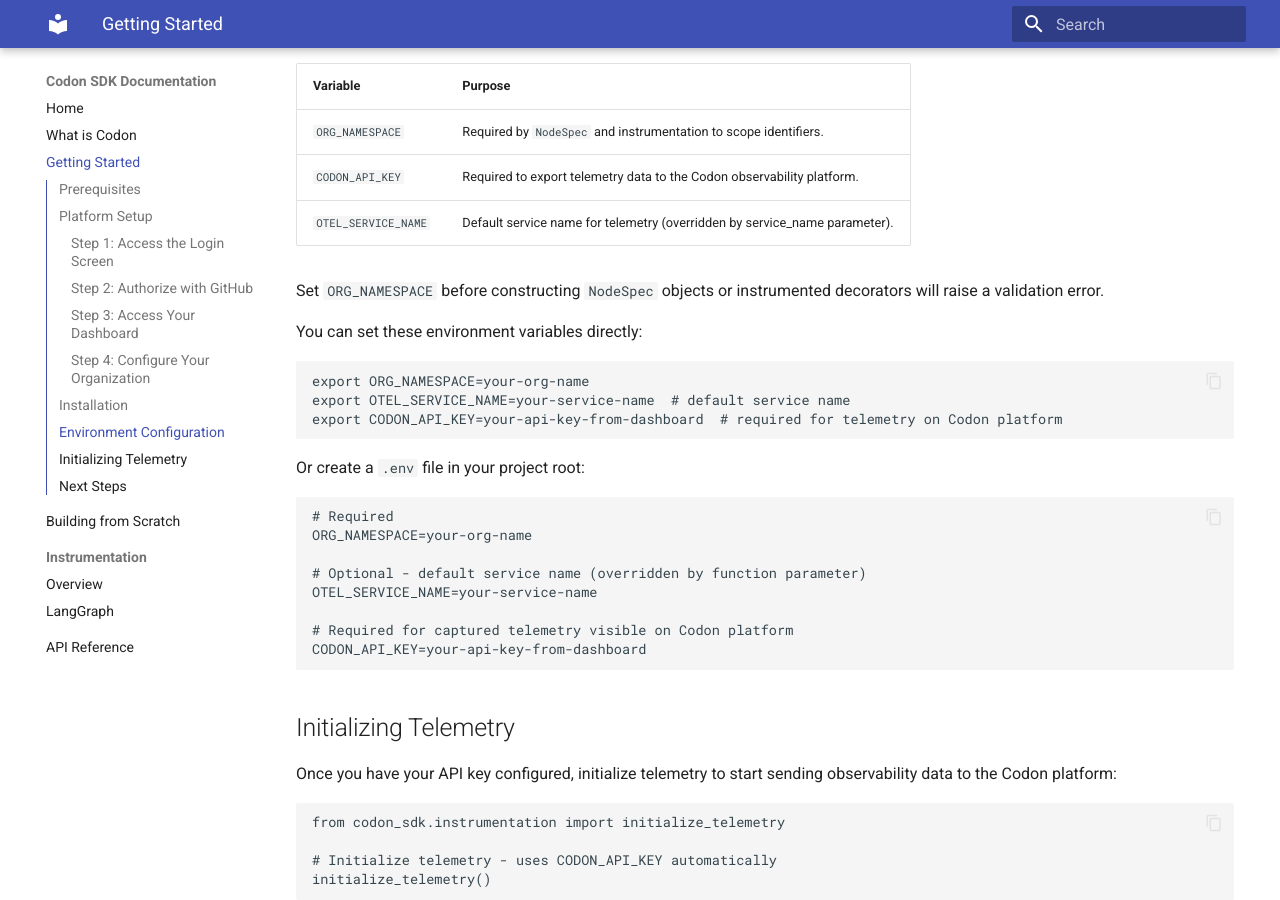
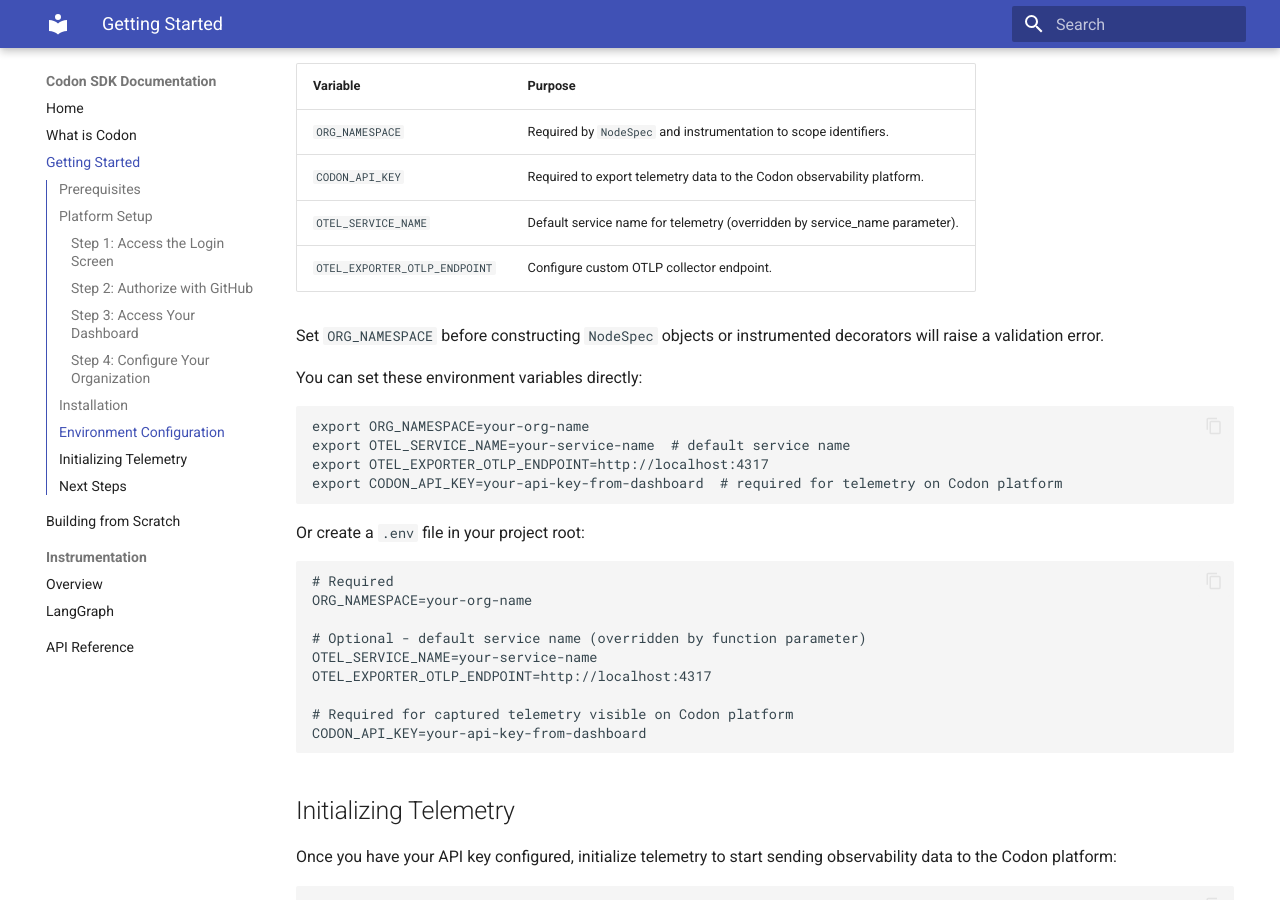
Before and after one commit to Codon-Ops/codon-sdk, an MkDocs documentation site: the page built from docs/public/getting-started.md, in a window 1280 px wide and 900 px high, scrolled down 3613 px. Built offline with MkDocs 1.6.1 and Material for MkDocs 9.7.7, drawn with Linux system fonts in a browser that asks for light colours.

Commit message:
dev/docs: readding OTEL_EXPORTER_OTLP_ENDPOINT

````diff
--- a/docs/public/getting-started.md
+++ b/docs/public/getting-started.md
@@ -59,6 +59,7 @@
 | `ORG_NAMESPACE` | Required by `NodeSpec` and instrumentation to scope identifiers. |
 | `CODON_API_KEY` | Required to export telemetry data to the Codon observability platform. |
 | `OTEL_SERVICE_NAME` | Default service name for telemetry (overridden by service_name parameter). |
+| `OTEL_EXPORTER_OTLP_ENDPOINT` | Configure custom OTLP collector endpoint. |
 
 Set `ORG_NAMESPACE` before constructing `NodeSpec` objects or instrumented decorators will raise a validation error.
 
@@ -67,6 +68,7 @@
 ```bash
 export ORG_NAMESPACE=your-org-name
 export OTEL_SERVICE_NAME=your-service-name  # default service name
+export OTEL_EXPORTER_OTLP_ENDPOINT=http://localhost:4317
 export CODON_API_KEY=your-api-key-from-dashboard  # required for telemetry on Codon platform
 ```
 
@@ -78,6 +80,7 @@
 
 # Optional - default service name (overridden by function parameter)
 OTEL_SERVICE_NAME=your-service-name
+OTEL_EXPORTER_OTLP_ENDPOINT=http://localhost:4317
 
 # Required for captured telemetry visible on Codon platform
 CODON_API_KEY=your-api-key-from-dashboard
````
Also changed, not shown: docs/public/building-from-scratch.md (+3 -1 lines), docs/public/instrumentation/langgraph.md (+1 -1 lines).
